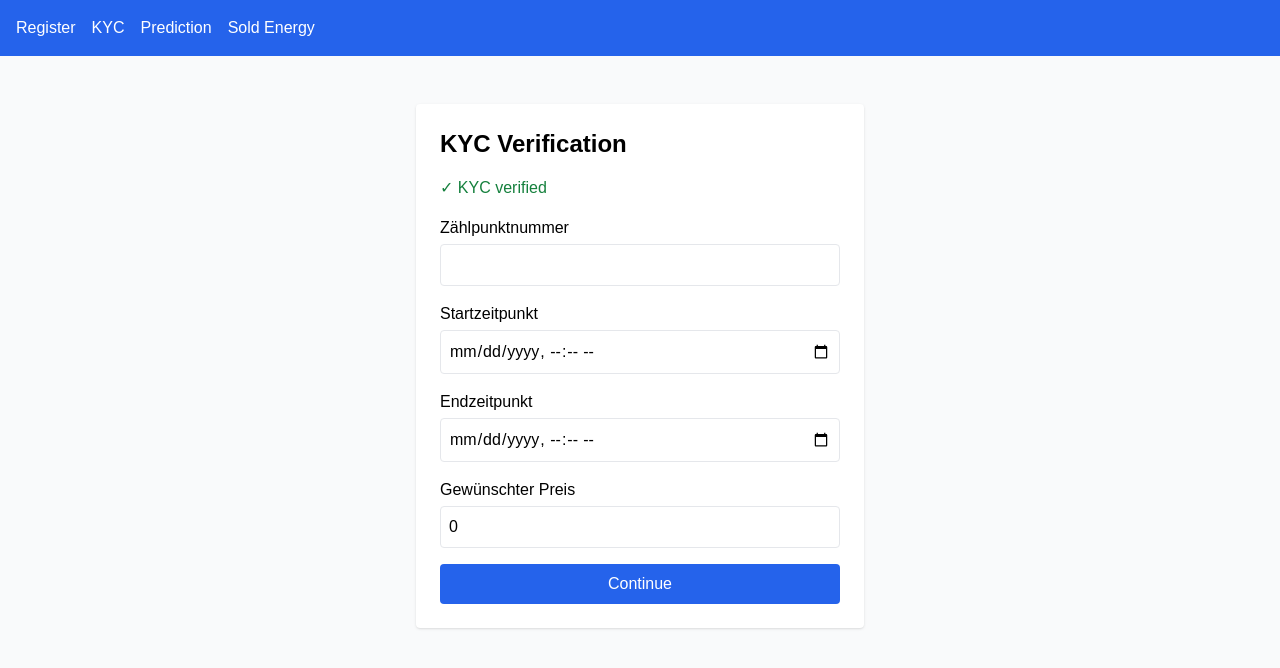
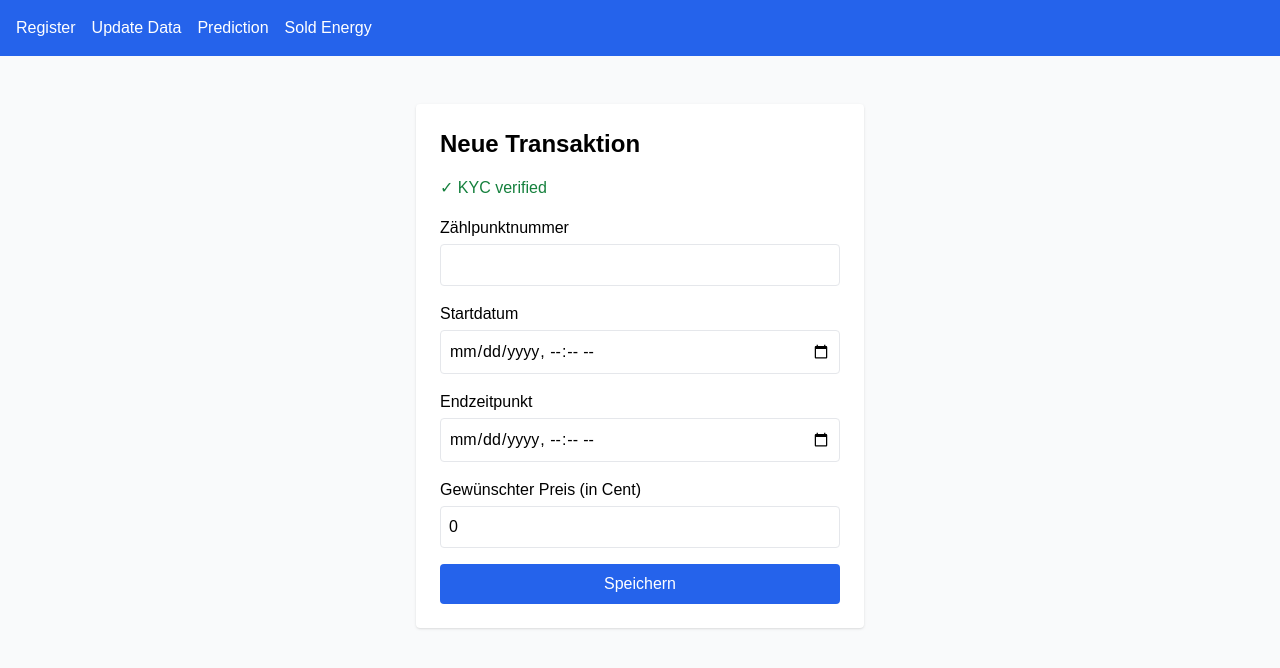
Before and after one commit to fhederdos/p2p-energy-provider, a Vue app: page /kyc in a window 1280 px wide. Shown: the top 668 px of the page. Built offline with nearby package versions, Linux system fonts and the light colour scheme.

Commit message:
Update transaction form and nav

```diff
--- a/src/App.vue
+++ b/src/App.vue
@@ -3,7 +3,7 @@
     <nav class="bg-blue-600 text-white p-4">
       <div class="container mx-auto flex space-x-4">
         <router-link to="/" class="hover:underline">Register</router-link>
-        <router-link to="/kyc" class="hover:underline">KYC</router-link>
+        <router-link to="/kyc" class="hover:underline">Update Data</router-link>
         <router-link to="/prediction" class="hover:underline">Prediction</router-link>
         <router-link to="/sold" class="hover:underline">Sold Energy</router-link>
       </div>
--- a/src/views/KYCView.vue
+++ b/src/views/KYCView.vue
@@ -1,6 +1,6 @@
 <template>
   <div class="max-w-md mx-auto mt-8 bg-white shadow rounded p-6">
-    <h1 class="text-2xl font-bold mb-4">KYC Verification</h1>
+    <h1 class="text-2xl font-bold mb-4">Neue Transaktion</h1>
     <p v-if="!checked" class="mb-4">Checking KYC...</p>
     <p v-else class="text-green-700 mb-4">✓ KYC verified</p>
     <form @submit.prevent="saveData" v-if="checked" class="space-y-4">
@@ -9,7 +9,7 @@
         <input v-model="meterNumber" required class="w-full border rounded p-2" />
       </div>
       <div>
-        <label class="block mb-1">Startzeitpunkt</label>
+        <label class="block mb-1">Startdatum</label>
         <input type="datetime-local" v-model="startTime" required class="w-full border rounded p-2" />
       </div>
       <div>
@@ -17,10 +17,10 @@
         <input type="datetime-local" v-model="endTime" required class="w-full border rounded p-2" />
       </div>
       <div>
-        <label class="block mb-1">Gew&uuml;nschter Preis</label>
+        <label class="block mb-1">Gew&uuml;nschter Preis (in Cent)</label>
         <input type="number" v-model.number="price" required class="w-full border rounded p-2" />
       </div>
-      <button type="submit" class="w-full bg-blue-600 text-white py-2 rounded">Continue</button>
+      <button type="submit" class="w-full bg-blue-600 text-white py-2 rounded">Speichern</button>
     </form>
   </div>
 </template>
@@ -44,6 +44,20 @@ onMounted(() => {
 })
 
 function saveData() {
+  const now = new Date()
+  const start = new Date(startTime.value)
+  const end = new Date(endTime.value)
+
+  if (start <= now) {
+    alert('Startdatum muss in der Zukunft liegen.')
+    return
+  }
+
+  if (end <= start) {
+    alert('Endzeitpunkt muss nach Startdatum liegen.')
+    return
+  }
+
   const req = {
     meterNumber: meterNumber.value,
     startTime: startTime.value,
```
